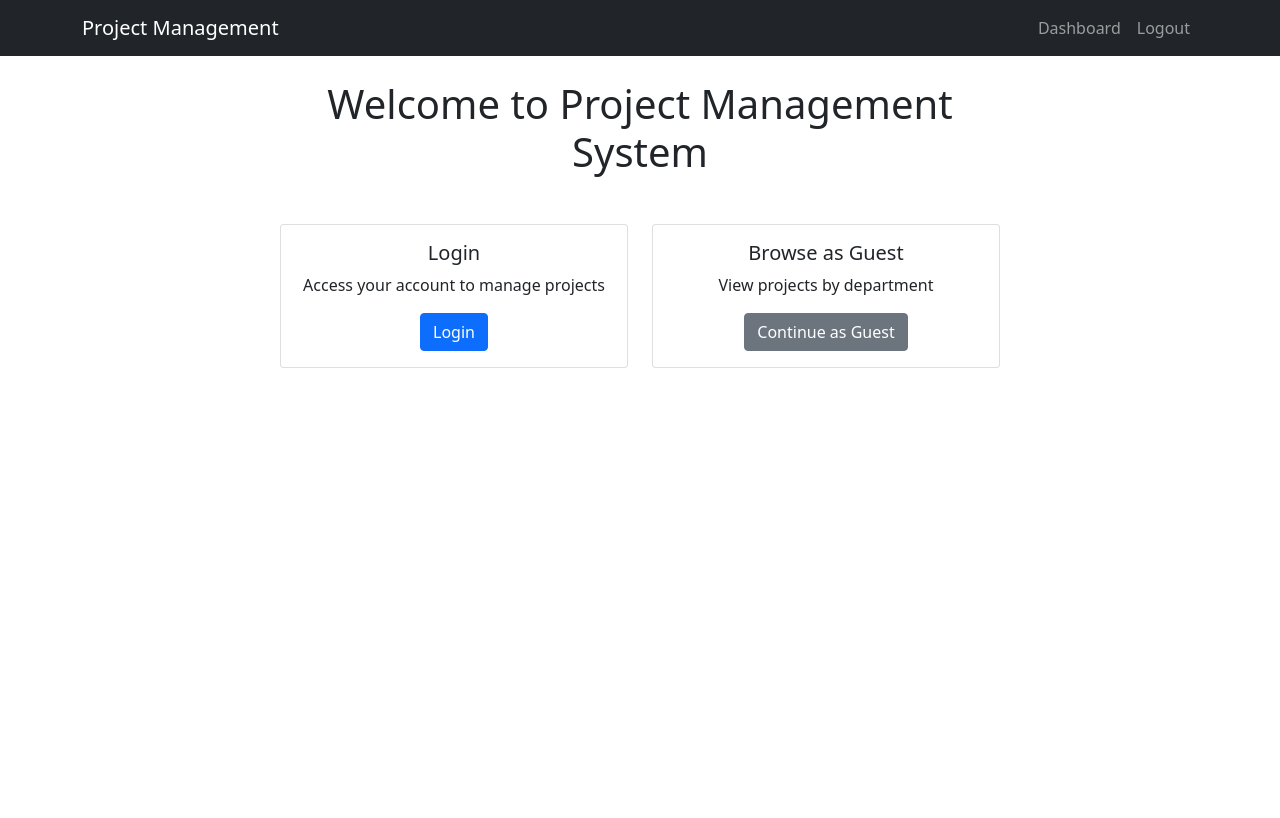
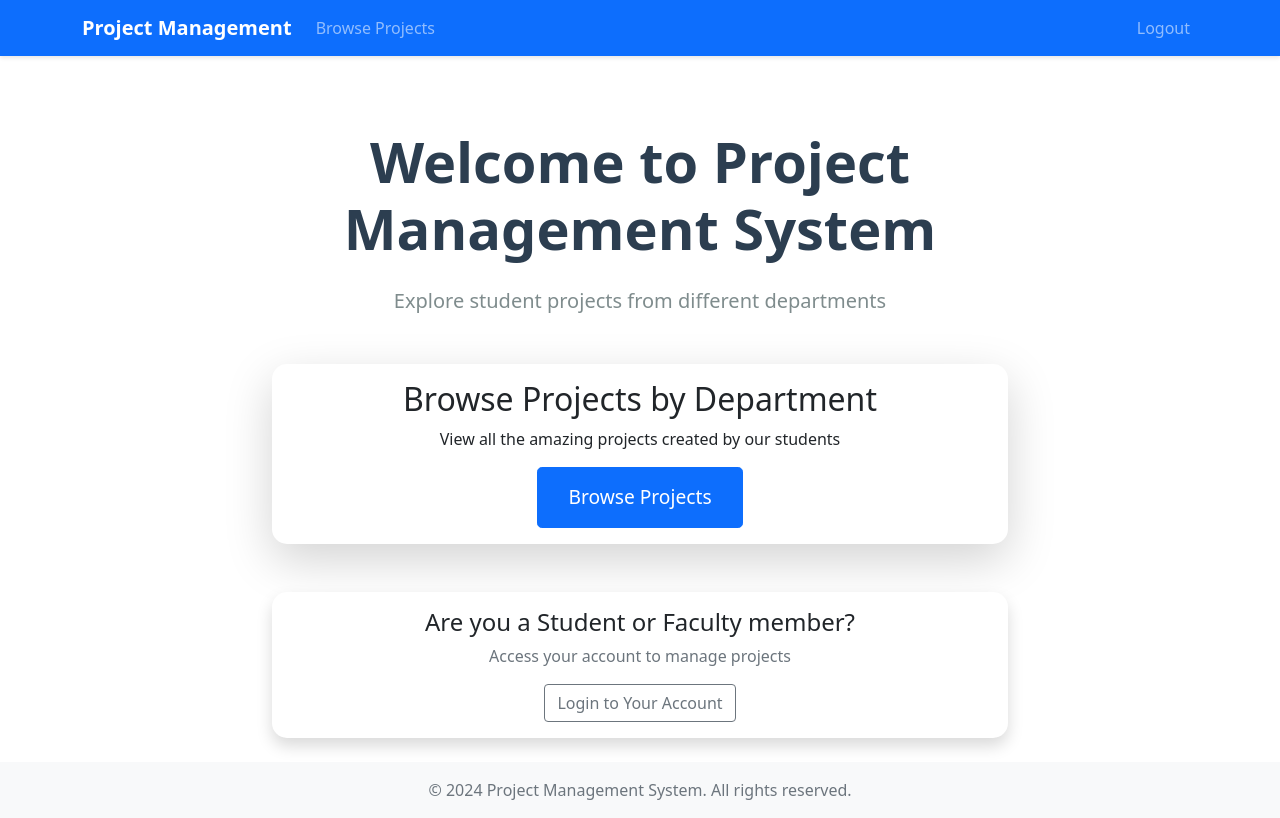
Before and after one commit to 10Dhruv10/CRBAC, a Django app: page / in a window 1280 px wide. Before the commit the page ends 368 px from the top, so only its background shows below. Run offline with Django 5.2, Linux system fonts and the light colour scheme; a user stored in the database is signed in; data comes from the database, SQL or seed files in the repository; both versions use the stored data as it was after the commit.

Commit message:
Commit 10

```diff
--- a/project_management/templates/core/base.html
+++ b/project_management/templates/core/base.html
@@ -5,28 +5,48 @@
     <meta name="viewport" content="width=device-width, initial-scale=1.0">
     <title>Project Management System</title>
     <link href="https://cdn.jsdelivr.net/npm/bootstrap@5.1.3/dist/css/bootstrap.min.css" rel="stylesheet">
+    <style>
+        .navbar {
+            box-shadow: 0 2px 4px rgba(0,0,0,.1);
+        }
+        .navbar-brand {
+            font-weight: bold;
+        }
+        .nav-link {
+            font-weight: 500;
+        }
+        .main-content {
+            min-height: calc(100vh - 120px);
+        }
+    </style>
 </head>
 <body>
-    <nav class="navbar navbar-expand-lg navbar-dark bg-dark">
+    <nav class="navbar navbar-expand-lg navbar-dark bg-primary">
         <div class="container">
             <a class="navbar-brand" href="{% url 'home' %}">Project Management</a>
             <button class="navbar-toggler" type="button" data-bs-toggle="collapse" data-bs-target="#navbarNav">
                 <span class="navbar-toggler-icon"></span>
             </button>
             <div class="collapse navbar-collapse" id="navbarNav">
-                <ul class="navbar-nav ms-auto">
+                <ul class="navbar-nav me-auto">
+                    <li class="nav-item">
+                        <a class="nav-link" href="{% url 'department_selection' %}">Browse Projects</a>
+                    </li>
+                </ul>
+                <ul class="navbar-nav">
                     {% if user.is_authenticated %}
+                        {% if user.student %}
                             <li class="nav-item">
-                            <a class="nav-link" href="{% url 'dashboard' %}">Dashboard</a>
+                                <a class="nav-link" href="{% url 'dashboard' %}">My Projects</a>
                             </li>
+                        {% elif user.faculty %}
+                            <li class="nav-item">
+                                <a class="nav-link" href="{% url 'dashboard' %}">Faculty Dashboard</a>
+                            </li>
+                        {% endif %}
                         <li class="nav-item">
                             <a class="nav-link" href="{% url 'logout' %}">Logout</a>
                         </li>
-                        {% if user.first_name %}
-                            <li class="nav-item">
-                                <span class="nav-link text-light">{{ user.get_full_name }}</span>
-                            </li>
-                        {% endif %}
                     {% else %}
                         <li class="nav-item">
                             <a class="nav-link" href="{% url 'login' %}">Login</a>
@@ -37,20 +57,28 @@
         </div>
     </nav>
 
-    <div class="container mt-4">
+    <div class="main-content py-4">
         {% if messages %}
+            <div class="container">
                 {% for message in messages %}
-                <div class="alert alert-{% if message.tags %}{{ message.tags }}{% else %}info{% endif %} alert-dismissible fade show" role="alert">
+                    <div class="alert alert-{{ message.tags }} alert-dismissible fade show" role="alert">
                         {{ message }}
                         <button type="button" class="btn-close" data-bs-dismiss="alert" aria-label="Close"></button>
                     </div>
                 {% endfor %}
+            </div>
         {% endif %}
 
         {% block content %}
         {% endblock %}
     </div>
 
+    <footer class="bg-light py-3">
+        <div class="container text-center">
+            <p class="text-muted mb-0">© 2024 Project Management System. All rights reserved.</p>
+        </div>
+    </footer>
+
     <script src="https://cdn.jsdelivr.net/npm/bootstrap@5.1.3/dist/js/bootstrap.bundle.min.js"></script>
 </body>
 </html>
--- a/project_management/templates/core/home.html
+++ b/project_management/templates/core/home.html
@@ -1,31 +1,69 @@
 {% extends 'core/base.html' %}
 
 {% block content %}
-<div class="container mt-4">
+<div class="container mt-5">
     <div class="row justify-content-center">
-        <div class="col-md-8 text-center">
-            <h1 class="mb-4">Welcome to Project Management System</h1>
-            <div class="row mt-5">
-                <div class="col-md-6">
-                    <div class="card">
-                        <div class="card-body">
-                            <h5 class="card-title">Login</h5>
-                            <p class="card-text">Access your account to manage projects</p>
-                            <a href="{% url 'login' %}" class="btn btn-primary">Login</a>
-                        </div>
+        <div class="col-md-10 text-center">
+            <h1 class="display-4 mb-4">Welcome to Project Management System</h1>
+            <p class="lead mb-5">Explore student projects from different departments</p>
+        </div>
+    </div>
+
+    <div class="row justify-content-center mb-5">
+        <div class="col-md-8">
+            <div class="card shadow-lg">
+                <div class="card-body text-center">
+                    <h2 class="card-title">Browse Projects by Department</h2>
+                    <p class="card-text">View all the amazing projects created by our students</p>
+                    <a href="{% url 'department_selection' %}" class="btn btn-primary btn-lg">
+                        Browse Projects
+                    </a>
+                </div>
+            </div>
+        </div>
+    </div>
+
+    <div class="row justify-content-center">
+        <div class="col-md-8">
+            <div class="card shadow">
+                <div class="card-body">
+                    <div class="text-center mb-3">
+                        <h4>Are you a Student or Faculty member?</h4>
+                        <p class="text-muted">Access your account to manage projects</p>
                     </div>
-                </div>
-                <div class="col-md-6">
-                    <div class="card">
-                        <div class="card-body">
-                            <h5 class="card-title">Browse as Guest</h5>
-                            <p class="card-text">View projects by department</p>
-                            <a href="{% url 'department_selection' %}" class="btn btn-secondary">Continue as Guest</a>
-                        </div>
+                    <div class="text-center">
+                        <a href="{% url 'login' %}" class="btn btn-outline-secondary">
+                            Login to Your Account
+                        </a>
                     </div>
                 </div>
             </div>
         </div>
     </div>
 </div>
+
+<style>
+    .btn-lg {
+        padding: 15px 30px;
+        font-size: 1.2rem;
+    }
+    .card {
+        border: none;
+        border-radius: 15px;
+        transition: transform 0.2s;
+    }
+    .card:hover {
+        transform: translateY(-5px);
+    }
+    .shadow-lg {
+        box-shadow: 0 1rem 3rem rgba(0,0,0,.175)!important;
+    }
+    .display-4 {
+        font-weight: bold;
+        color: #2c3e50;
+    }
+    .lead {
+        color: #7f8c8d;
+    }
+</style>
 {% endblock %}
```
Also changed, not shown: project_management/db.sqlite3, 2 other files. Lines whose indentation alone changed are shown as unchanged.
